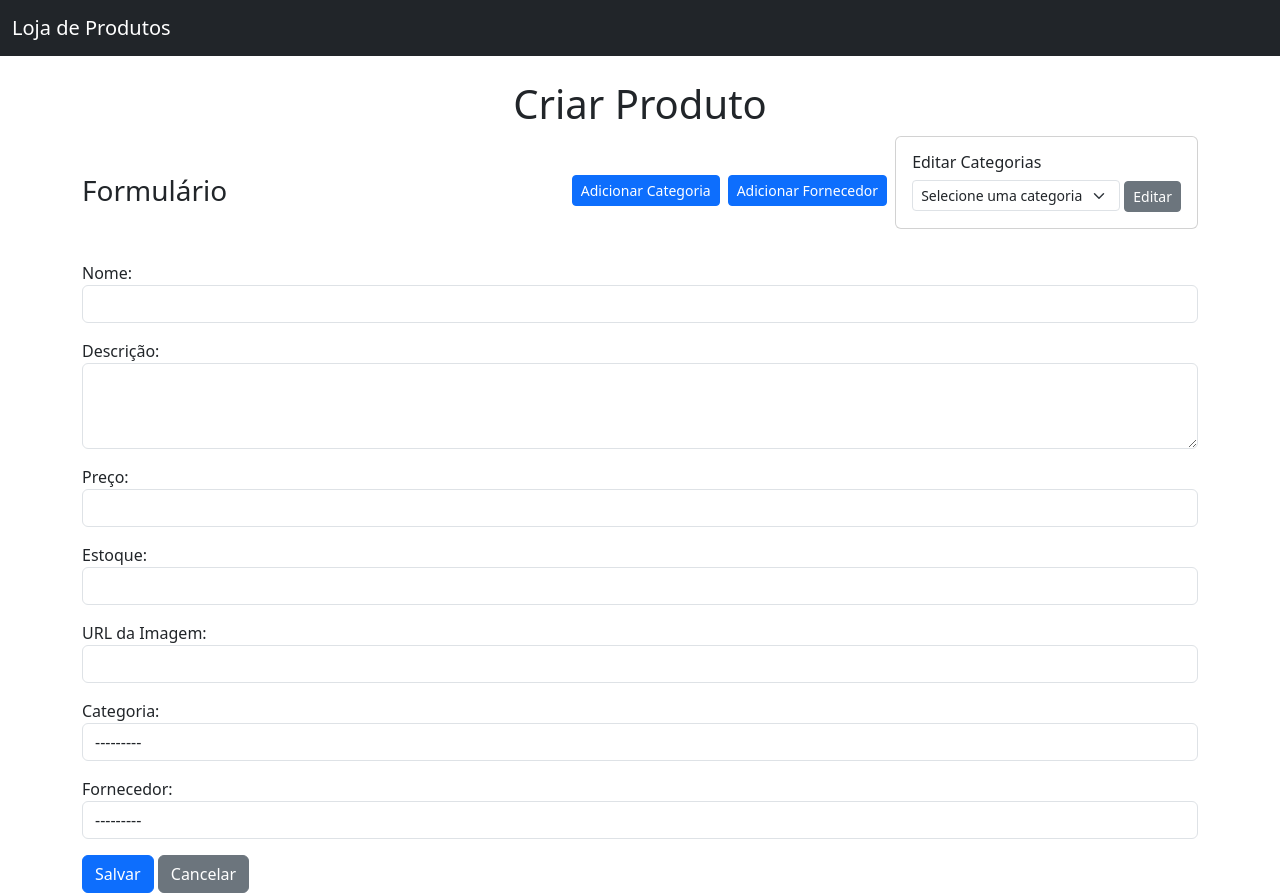
After one commit to CatarinaAguiar3/Sistema_Loja_Django2, a Django app: page /create_product/ in a window 1280 px wide. The commit adds this page. Run offline with Django 5.2, Linux system fonts and the light colour scheme; tables that the repository leaves empty hold one stand-in row (values such as "Sample post").

Commit message:
:sparkles: Feat: Dever de Casa das Aulas 50 e 51
Criação de formulários para criar usuários e editar categorias

```diff
--- a/config/settings.py
+++ b/config/settings.py
@@ -44,6 +44,7 @@ INSTALLED_APPS = [
 MIDDLEWARE = [
     "django.middleware.security.SecurityMiddleware",
     "django.contrib.sessions.middleware.SessionMiddleware",
+    "django.middleware.locale.LocaleMiddleware",
     "django.middleware.common.CommonMiddleware",
     "django.middleware.csrf.CsrfViewMiddleware",
     "django.contrib.auth.middleware.AuthenticationMiddleware",
--- /dev/null
+++ b/shop/forms.py
@@ -0,0 +1,84 @@
+from django import forms
+from .models import Product, Category, Supplier
+
+from django.contrib.auth.models import User # FORMULÁRIO PARA CRIAR USUÁRIO
+
+# FORMULÁRIO PARA CRIAR USUÁRIO
+class UserForm(forms.ModelForm):
+    class Meta:
+        model = User
+        fields = [
+            'is_superuser',
+            'password',
+            'username',
+            'email',
+            'first_name',
+            'last_name',
+            'is_active',
+            'is_staff',
+            'date_joined',]
+        widgets = {
+            'is_superuser': forms.CheckboxInput(attrs={'class': 'form-check-input'}),
+            'password': forms.PasswordInput(attrs={'class': 'form-control'}),
+            'username': forms.TextInput(attrs={'class': 'form-control'}),
+            'email': forms.EmailInput(attrs={'class': 'form-control'}),
+            'first_name': forms.TextInput(attrs={'class': 'form-control'}),
+            'last_name': forms.TextInput(attrs={'class': 'form-control'}),
+            'is_active': forms.CheckboxInput(attrs={'class': 'form-check-input'}),
+            'is_staff': forms.CheckboxInput(attrs={'class': 'form-check-input'}),
+            'date_joined': forms.DateTimeInput(attrs={'class': 'form-control'}),
+        }
+
+
+class ProductForm(forms.ModelForm):
+    category = forms.ModelChoiceField(
+        queryset=Category.objects.order_by('name'),
+        widget=forms.Select(attrs={"class": "form-control"}),
+        label="Categoria",
+    )
+
+    supplier = forms.ModelChoiceField(
+        queryset=Supplier.objects.order_by('name'),
+        widget=forms.Select(attrs={"class": "form-control"}),
+        label="Fornecedor",
+    )
+
+    class Meta:
+        model = Product
+        fields = [
+            'name',
+            'description',
+            'price',
+            'stock',
+            'url_image',
+            'category',
+            'supplier'
+        ]
+        widgets = {
+            "name": forms.TextInput(attrs={"class": "form-control"}),
+            "description": forms.Textarea(attrs={"class": "form-control", "rows": 3}
+            ),
+            "price": forms.NumberInput(attrs={"class": "form-control"}),
+            "stock": forms.NumberInput(attrs={"class": "form-control"}),
+            "url_image": forms.URLInput(attrs={"class": "form-control"}),
+        }
+
+class CategoryForm(forms.ModelForm):
+    class Meta:
+        model = Category
+        fields = ['name', 'description']
+        widgets = {
+            'name': forms.TextInput(attrs={'class': 'form-control'}),
+            'description': forms.Textarea(attrs={'class': 'form-control', 'rows': 3}),
+        }
+
+class SupplierForm(forms.ModelForm):
+    class Meta:
+        model = Supplier
+        fields = ['name', 'contact_email', 'phone', 'address']
+        widgets = {
+            'name': forms.TextInput(attrs={'class': 'form-control'}),
+            'contact_email': forms.EmailInput(attrs={'class': 'form-control'}),
+            'phone': forms.TextInput(attrs={'class': 'form-control'}),
+            'address': forms.TextInput(attrs={'class': 'form-control'}),
+        }
--- a/shop/urls.py
+++ b/shop/urls.py
@@ -4,4 +4,12 @@ from . import views
 urlpatterns = [
     path("", views.product_list, name="product_list"),
     path("teste/", views.teste, name="teste"),
+    path("create_product/", views.product_create, name="product_create"), # rota para tela que cria produto
+    path("create_category/", views.category_create, name="category_create"),
+    path("create_supplier/", views.supplier_create, name="supplier_create"),
+    path("edit_product/<int:pk>/", views.product_update, name="product_update"),
+    path("delete_product/<int:pk>/", views.product_delete, name="product_delete"),
+    path("create_user/", views.user_create, name="user_create"), # rota para tela que cria usuário
+    path("edit_category/<int:pk>/", views.category_update, name="category_update"),
+    path("category_select/", views.category_select, name="category_select"),
 ]
--- a/shop/views.py
+++ b/shop/views.py
@@ -1,9 +1,15 @@
-from django.shortcuts import render
+from django.shortcuts import render, redirect, get_object_or_404
+from django.core.paginator import Paginator
 from .models import Product, Category, Supplier
+from .forms import ProductForm, SupplierForm, CategoryForm, UserForm
 
 # Create your views here.
 def product_list(request):
     produtos = Product.objects.all() # ORM  (Modelagem de Objetos Relacionais) # Aqui você pode buscar os produtos do banco de dados
+    paginator = Paginator(produtos,3)
+
+    page_number = request.GET.get("page")
+    produtos = paginator.get_page(page_number)
     return render(request, 'product_list.html', {'produtos': produtos}) # O produto retorna como uma lista
 
 # Versão simples (sem filtro)
@@ -54,3 +60,116 @@ def teste(request): # request é o que o usuário envia para o servidor. Ou seja
 
     # Enviar os dados da view para o template em forma de dicionário (context)
     return render(request, 'teste.html', {'produtos': produtos, 'categorias': categorias, 'fornecedores': fornecedores}) # O produto retorna como uma lista
+
+
+# VIEW PARA CRIAR PRODUTO (FORMULÁRIO)
+def product_create(request):
+    if request.method == 'POST':
+
+        #Se o MÉTODO for post, o formulário foi enviado
+        form = ProductForm(request.POST)
+        if form.is_valid():
+            form.save() # Salva o novo produto no BD
+            return redirect('product_list')
+    else:
+        # Se o método for GET, exibe um formulário em branco
+        form = ProductForm()
+
+    return render(request, 'product_form.html', {'form': form})
+
+
+def category_create(request):
+    if request.method == 'POST':
+        form = CategoryForm(request.POST)
+        if form.is_valid():
+            form.save()
+            return redirect('product_create')
+    else:
+        form = CategoryForm()
+
+    return render(request, 'category_form.html', {'form': form})
+
+def supplier_create(request):
+    if request.method == 'POST':
+        form = SupplierForm(request.POST)
+        if form.is_valid():
+            form.save()
+            return redirect('product_create')
+    else:
+        form = SupplierForm()
+
+    return render(request, 'supplier_form.html', {'form': form})
+
+# EDITAR PRODUTO
+def product_update(request, pk): # Receber um request e o pk do produto a ser editado
+    product = get_object_or_404(Product, pk=pk) # Se o produto existir, guarda ele. Caso não exista, mostra uma tela 404
+
+    if request.method == 'POST': # Se o request for POST
+        form = ProductForm(request.POST, instance=product)
+        if form.is_valid():
+            form.save()
+            return redirect('product_list')
+    else: # Caso contrário, se o request for GET
+        form = ProductForm(instance=product) # Preenche o form com os dados do produto que estão no Bnaco de dados
+
+    return render(request, 'product_form.html', {'form': form})
+
+# DELETAR PRODUTO
+def product_delete(request, pk):
+    product = get_object_or_404(Product, pk=pk)
+
+    if request.method == 'POST':
+        product.delete()
+        return redirect('product_list')
+
+    return render(request, 'product_confirm_delete.html', {'product': product})
+
+# VIEW PARA CRIAR USUÁRIO (FORMULÁRIO)
+def user_create(request):
+    if request.method == 'POST': # Se o método for POST, significa que o usuário enviou o formulário preenchido
+        form = UserForm(request.POST) # Pega os dados enviados no formulário
+        if form.is_valid(): # Se o formulário for válido
+
+            # cria o objeto mas não salva no banco ainda
+            user =form.save(commit=False) # OBS: commit = False  -> cria um objeto na memória do servidor mas não salva no banco de dados
+                                          #                         isso é importante pois dá uma chance de modificar o objeto antes de salvar
+                                          #                         (ou seja, para criptografar a senha antes de salvar)
+
+            # criptografa a senha
+            user.set_password(form.cleaned_data['password']) # OBS: form.cleaned_data['password'] -> pega a senha do formulário já validado (limpo)
+                                                             #                                     (a validação aconteceu no trecho: if form.is_valid() )
+                                                             # OBS 2: set_password() -> função interna do modelo User do Django que criptografa a senha
+                                                             #                          Essa função pega a senha em texto puro e a transforma em um hash
+            user.save() # salva a senha criptografadano banco de dados
+            return redirect('product_list') # depois de criar o usuário, redireciona a tela para a lista de produtos
+    else: # Caso contrário, significa que o método foi GET, ou seja, o formulário foi enviado vazio (o usuário acabou de chegar na página)
+        form = UserForm() # UserForm() -> cria um formulário vazio para o usuário preencher
+
+    # Redireciona para o template user_form.html, enviando o formulário (form) seja vazio ou com erros de validação
+    return render(request, 'user_form.html', {'form': form}) # OBS: Esta linha é executada tanto no caso de GET (formulário vazio)
+                                                             #      quanto no caso de POST com formulário inválido
+
+# EDITAR CATEGORIA
+def category_update(request, pk):
+    category = get_object_or_404(Category, pk=pk) # busca categoria pelo ID (pk). Se não achar, retorna uma tela 404
+
+    if request.method == 'POST': # Se o método for POST, o formulário foi enviado
+        # preenche o formulário com os dados enviados e a instância da categoria
+        form = CategoryForm(request.POST, instance=category) # usar "instance" para o Django saber que deve ATUALIZAR o formulário e
+                                                             # não criar um novo
+        if form.is_valid(): # se o formulário for válido
+            form.save() # salva as alterações no banco de dados
+            return redirect('product_create')  # e depois, rediciona para a tela de criação de produto
+    else: # Caso contrário, se o request for GET (apenas um acesso à página)
+        form = CategoryForm(instance=category) # Preenche (Exibe) o form com os dados do produto que estão no Banco de dados
+
+    # Enviar os dados da view para o template em forma de dicionário (context)
+    return render(request, 'category_form.html', {'form': form})
+
+# VIEW PARA SELECIONAR CATEGORIA E REDIRECIONAR PARA TELA DE EDIÇÃO
+def category_select(request):
+    category_id = request.GET.get('category_id') # Pega da URL o ID da categoria selecionada
+    if category_id: # Se um ID da categoria existir
+        return redirect('category_update', pk=category_id) # Redireciona o ID da categoria para a view
+                                                           # category_update (edição de categoria)
+    return redirect('product_create') # Caso nenhuma categoria tenha sido selecionada, volta para a tela de criação de produto
--- /dev/null
+++ b/templates/product_form.html
@@ -0,0 +1,56 @@
+{% extends "base.html" %}
+{% block title %}Formulário de Produto{% endblock %}
+
+{% block content %}
+
+<h1 class="text-center">
+    {% if form.instance.pk %}
+      Editar Produto
+    {% else %}
+      Criar Produto
+    {% endif %}
+</h1>
+
+<div class="d-flex justify-content-between align-items-center mb-3">
+    <h3 class="mb-0">Formulário</h3>
+    <div class="d-flex align-items-center gap-2">
+        <a href="{% url 'category_create' %}" class="btn btn-primary btn-sm">Adicionar Categoria</a>
+        <a href="{% url 'supplier_create' %}" class="btn btn-primary btn-sm">Adicionar Fornecedor</a>
+
+        <!-- CARD PARA EDITAR CATEGORIAS -->
+        <div class="card p-3 mb-3">
+            <h6 class="mb-2">Editar Categorias</h6>
+
+            <!--FORMULÁRIO DE SELEÇÃO DE CATEGORIA PARA EDITAR -->
+            <form method="get" action="{% url 'category_select' %}" class="d-inline">
+                <select name="category_id" class="form-select form-select-sm d-inline w-auto">
+                    <option value="">Selecione uma categoria</option>
+
+                    {% for categoria in form.fields.category.queryset %}
+                        <option value="{{ categoria.id }}">
+                            {{ categoria.name }}
+                        </option>
+                    {% endfor %}
+                </select>
+
+                <button type="submit" class="btn btn-secondary btn-sm">
+                    Editar
+                </button>
+            </form>
+        </div>
+
+    </div>
+
+</div>
+
+
+
+
+<form method="post" novalidate>
+    {% csrf_token %}
+    {{ form.as_p}}
+    <button type="submit" class="btn btn-primary">Salvar</button>
+    <a href="{% url 'product_list' %}" class="btn btn-secondary">Cancelar</a>
+</form>
+
+{% endblock %}
--- a/templates/teste.html
+++ b/templates/teste.html
@@ -131,7 +131,7 @@
             <img src="{{ produto.url_image }}" alt="{{ produto.name }}" class="card-img-top rounded mx-auto d-block" style="width: auto; height: auto; max-width: 200px; max-height: 200px; ">
             <div class="card-body">
                 <h5 class="card-title">{{ produto.name }}</h5>
-                <p class="card-text"> {{ produto.description|truncatewords:20 }}</p>
+                <p class="card-text"> {{ produto.description|truncatewords:10 }}</p>
                 <h6 class="card-subtitle mb-2 text-muted">Preço: R${{ produto.price }}</h6>
                 <p class="card-text">
                     <small class="text-muted">
```
Also changed, not shown: shop/models.py (+15 -13 lines), templates/category_form.html (added, +21 -0 lines), templates/product_confirm_delete.html (added, +14 -0 lines), templates/product_list.html (+28 -4 lines), templates/supplier_form.html (added, +21 -0 lines), templates/user_form.html (added, +21 -0 lines).
